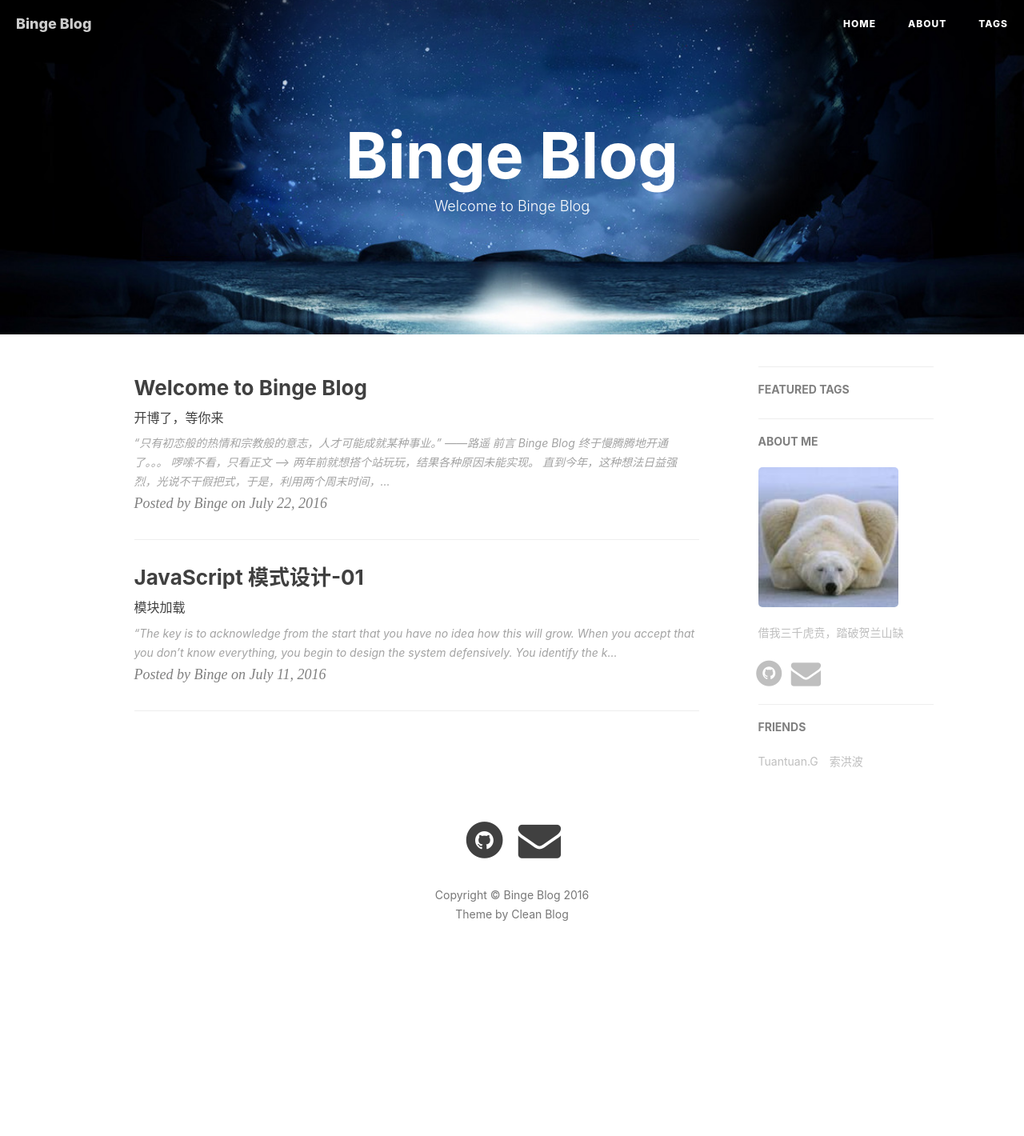
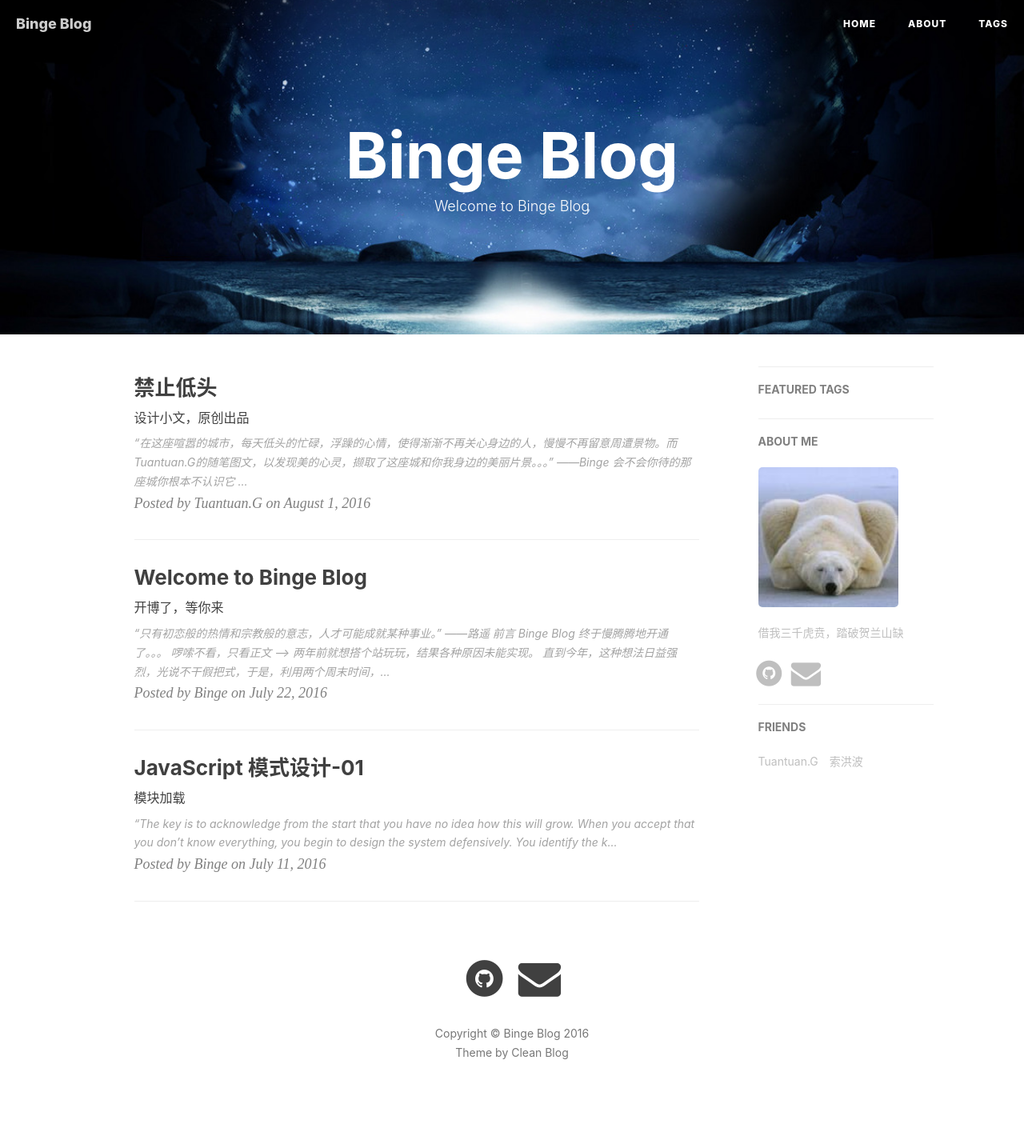
Before and after one commit to bingerambo/bingerambo_Jekyll_deploy, a Jekyll site: the page built from index.html, in a window 1280 px wide. Shown: the whole page at 80% size. Built offline with Jekyll 4.4.1, drawn with Linux system fonts in a browser that asks for light colours; nearby versions of some CDN libraries; the list of posts is cut into pages by our own code; comment, search, counter and statistics services are not loaded; before the commit the page ends 1247 px from its top, so only the background shows below that.

Commit message:
add gaofang post

```diff
--- a/_drafts/2016-07-20-tuantuan-weixin.md
+++ b/_posts/2016-08-01-tuantuan-weixin.md
@@ -1,17 +1,17 @@
 ---
 layout: post
-title:      "TUANTUAN Design"
-subtitle:   "设计小品，新鲜出炉"
+title:      "禁止低头"
+subtitle:   "设计小文，原创出品"
 tags:
     - 设计
-date:       2016-07-19 8:00
-author:     "团团"
+date:       2016-08-01 18:00
+author:     "Tuantuan.G"
 bg-color: "linear-gradient(200deg, #7b888e, #0085a1)"
 ---
 
 
->  “这是设计的第一版，从外链过来的文章。请观看。”
->                                                  ——笔者
+>  “在这座喧嚣的城市，每天低头的忙碌，浮躁的心情，使得渐渐不再关心身边的人，慢慢不再留意周遭景物。而Tuantuan.G的随笔图文，以发现美的心灵，撷取了这座城和你我身边的美丽片景。。。”
+>                                                  ——Binge
 
 
 <p style="text-align: center;">
```
